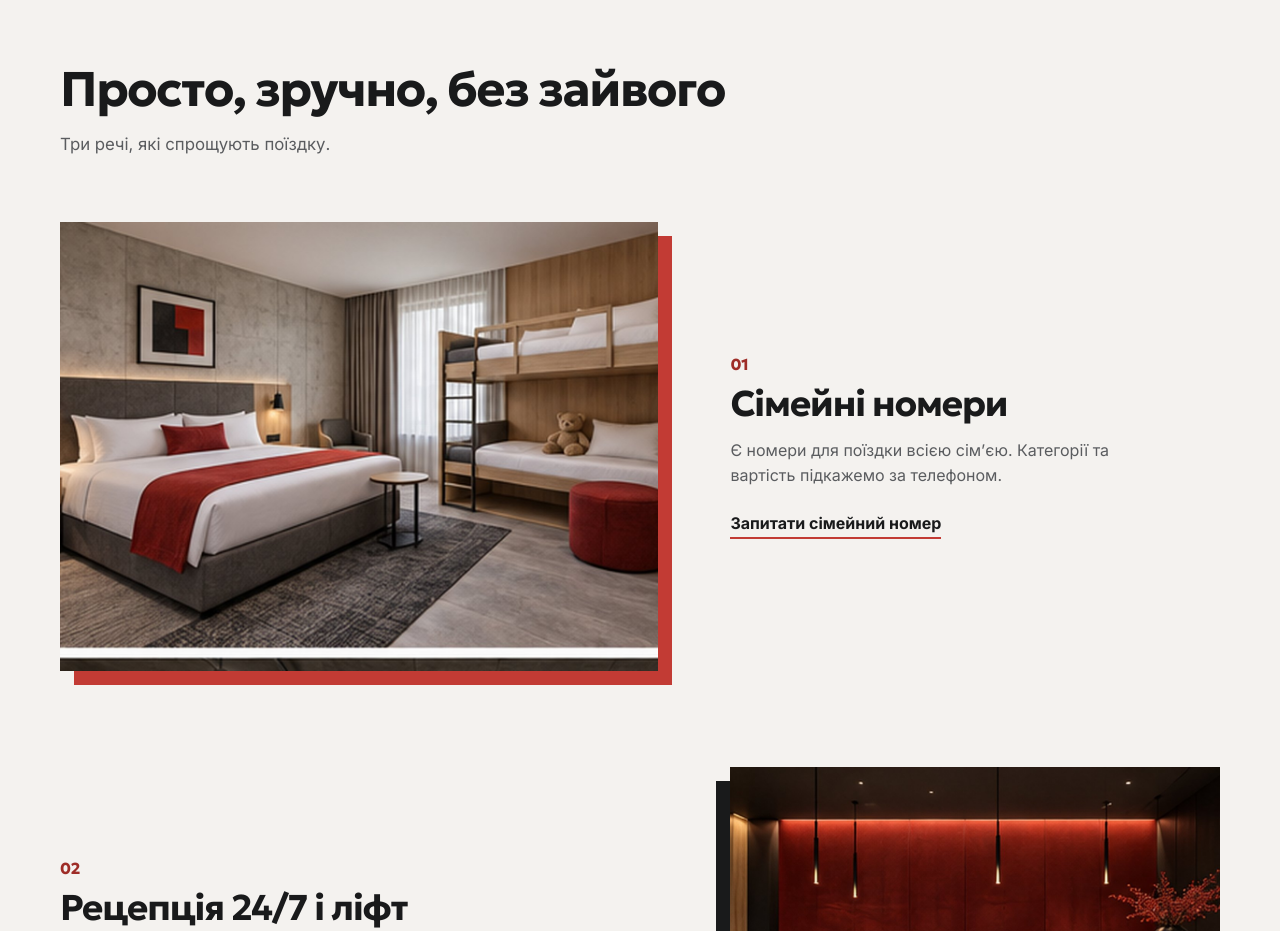
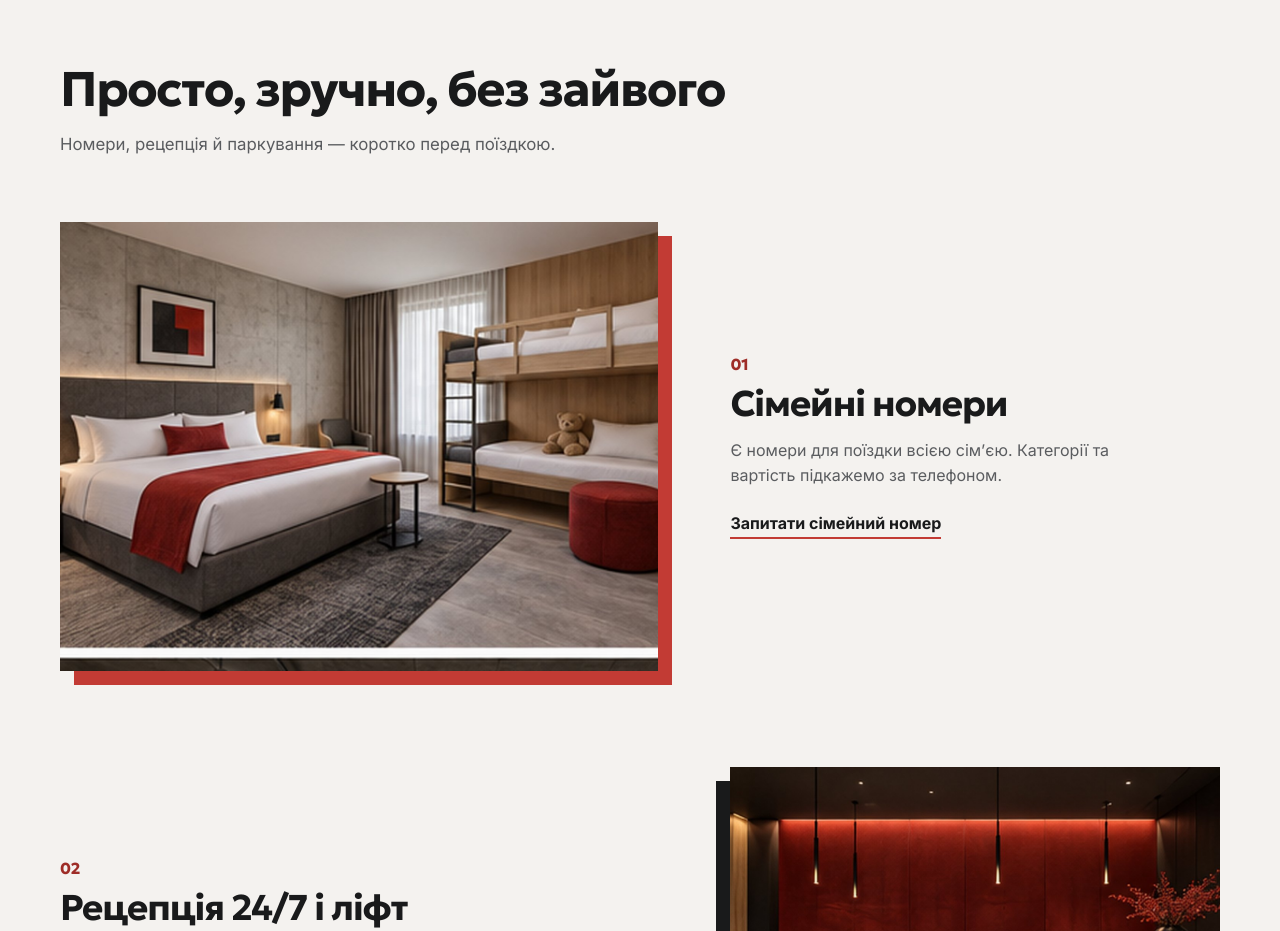
Before and after one commit to WebArtWork/redcube.webart.work, a plain HTML site: page index.html in a window 1280 px wide. Shown: the part 960-1891 px from the top of the page. Drawn offline with Linux system fonts and the light colour scheme.

Commit message:
Clarify rooms section intro

```diff
--- a/index.html
+++ b/index.html
@@ -44,7 +44,7 @@ html.js .reveal{opacity:0;transform:translateY(24px);transition:opacity .8s cubi
 <figure class="cube"><div class="face"><video id="heroVideo" muted loop playsinline preload="metadata" poster="images/hero.jpg" aria-hidden="true"><source src="hero-bg.mp4" type="video/mp4"></video></div></figure></div>
 <dl class="specs"><div><dt>Wi-Fi</dt><dd>безкоштовно</dd></div><div><dt>Рецепція</dt><dd>цілодобово</dd></div><div><dt>Сімейні номери</dt><dd>для всієї родини</dd></div><div><dt>Ліфт</dt><dd>у будівлі готелю</dd></div><div><dt>Паркування</dt><dd>платне, поза територією</dd></div></dl></div></section>
 
-<section class="section" id="rooms"><div class="wrap"><div class="reveal"><h2 class="title">Просто, зручно, без зайвого</h2><p class="lead">Три речі, які спрощують поїздку.</p></div>
+<section class="section" id="rooms"><div class="wrap"><div class="reveal"><h2 class="title">Просто, зручно, без зайвого</h2><p class="lead">Номери, рецепція й паркування — коротко перед поїздкою.</p></div>
 <div class="rows"><article class="row reveal"><figure class="media"><img src="images/family.jpg" alt="Сімейний номер" loading="lazy"></figure><div><span class="num">01</span><h3>Сімейні номери</h3><p>Є номери для поїздки всією сім’єю. Категорії та вартість підкажемо за телефоном.</p><a class="link" href="#stay-request">Запитати сімейний номер</a></div></article>
 <article class="row reveal"><figure class="media"><img src="images/reception.jpg" alt="Рецепція готелю" loading="lazy"></figure><div><span class="num">02</span><h3>Рецепція 24/7 і ліфт</h3><p>Адміністратор на місці цілодобово, а ліфт допоможе з багажем. Час заїзду уточніть заздалегідь.</p><a class="link" href="tel:+380985378717">Зателефонувати на рецепцію</a></div></article>
 <article class="row reveal" id="parking"><figure class="media"><img src="images/parking.jpg" alt="Паркування для гостей" loading="lazy"></figure><div><span class="num">03</span><h3>Паркування поза територією</h3><p>Приватна парковка платна й розташована не біля готелю. Відстань і вартість назве адміністратор.</p><a class="link" href="tel:+380985378717">Уточнити паркування</a></div></article></div>
```
